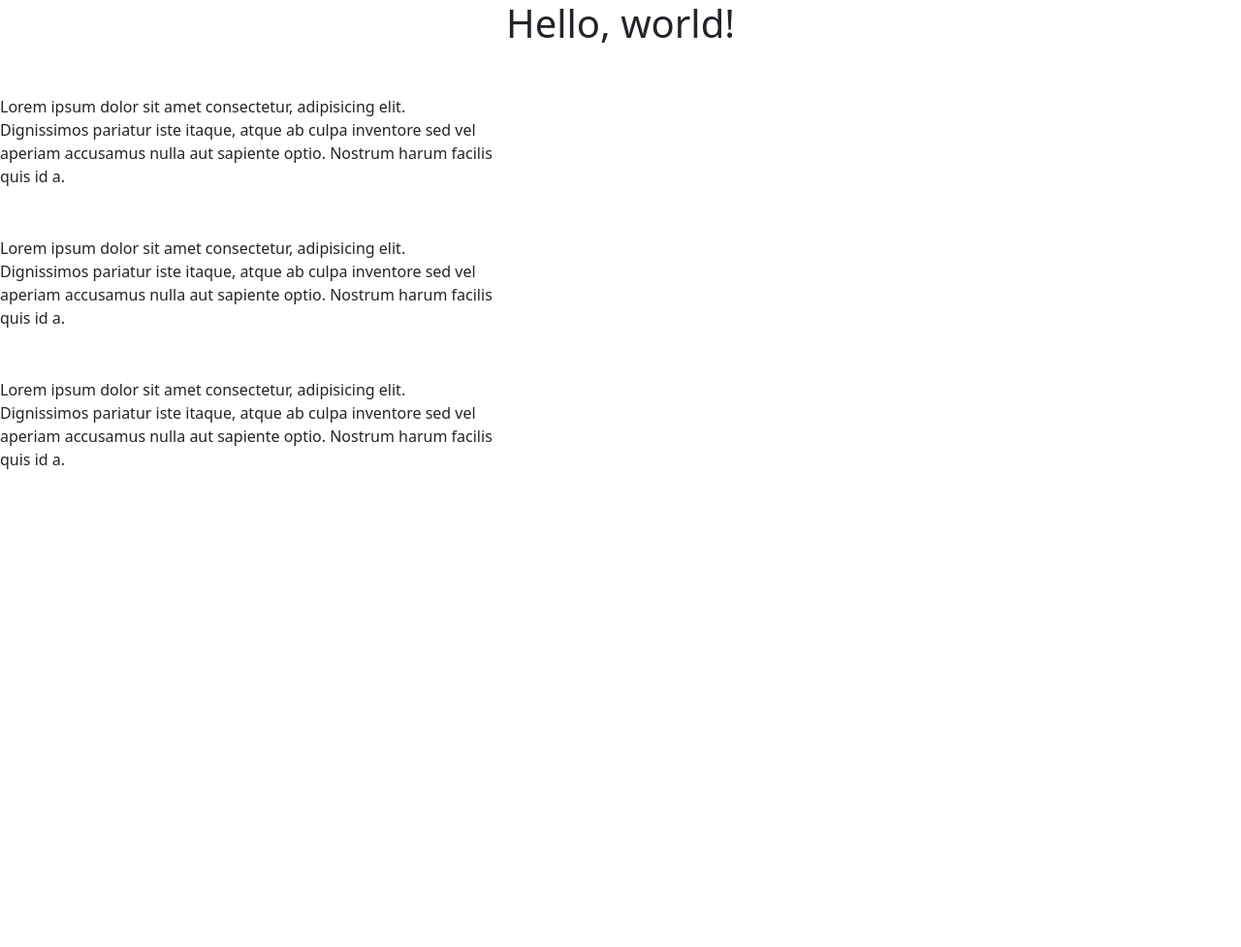
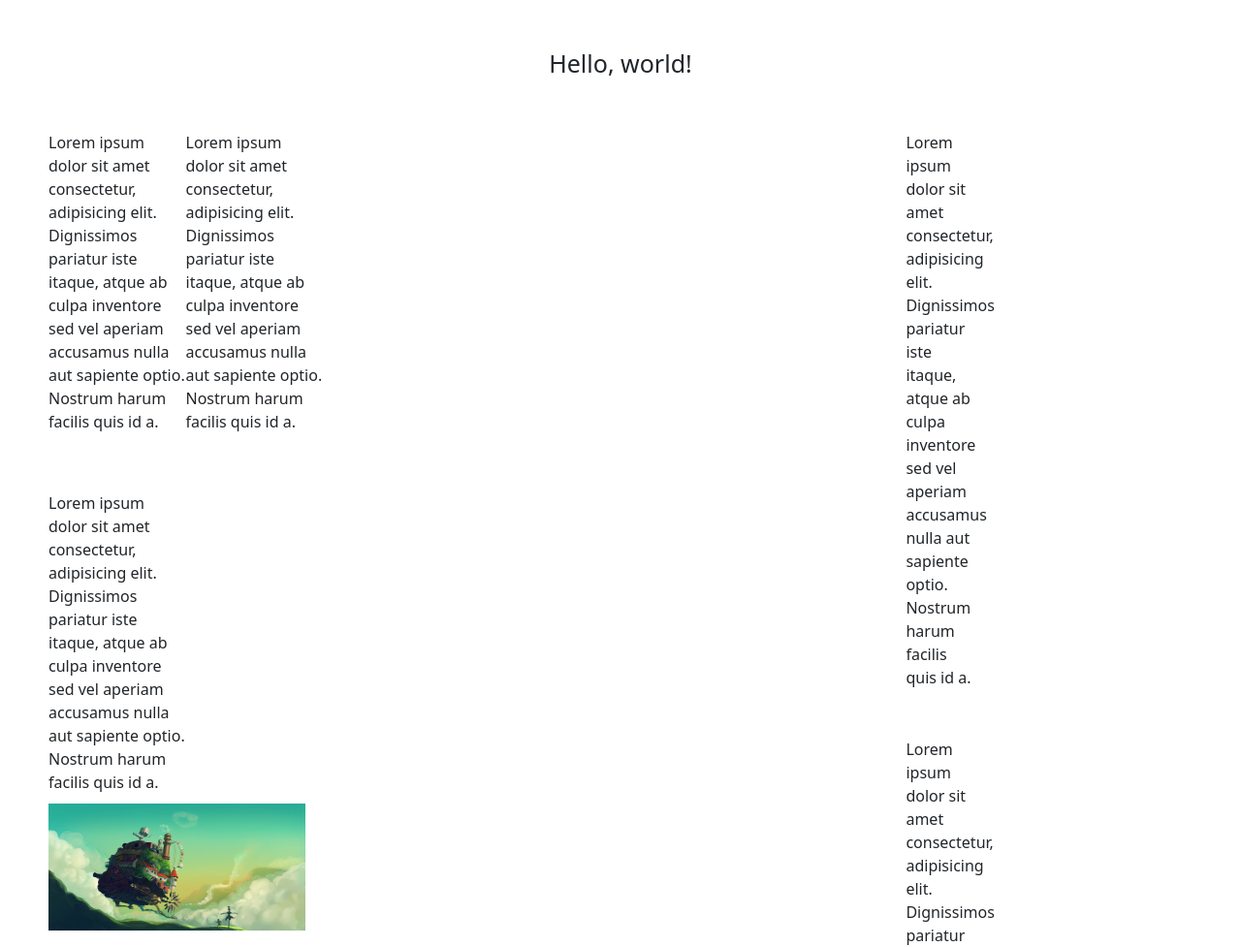
Before and after one commit to PrBe/prbe.github.io, a plain HTML site: page index.html in a window 1280 px wide. Shown: the top 977 px of the page at 97% size. Before the commit the page ends 800 px from the top, so only its background shows below. Drawn offline with nearby package versions, Linux system fonts and the light colour scheme.

Commit message:
ajout article

```diff
--- a/index.html
+++ b/index.html
@@ -10,29 +10,51 @@
     <link href="https://cdn.jsdelivr.net/npm/bootstrap@5.1.3/dist/css/bootstrap.min.css" rel="stylesheet"
         integrity="sha384-1BmE4kWBq78iYhFldvKuhfTAU6auU8tT94WrHftjDbrCEXSU1oBoqyl2QvZ6jIW3" crossorigin="anonymous">
 
+    <link rel="stylesheet" href="style.css">
+
     <title>Hello, world!</title>
 
-    <style>
-        h1 {
-            text-align: center;
-        }
-
-        p{
-            margin-top: 50px;
-            width: 40%;
-        }
-    </style>
 </head>
 
 <body>
-    <h1>Hello, world!</h1>
 
-    <p>Lorem ipsum dolor sit amet consectetur, adipisicing elit. Dignissimos pariatur iste itaque, atque ab culpa
+    <header>
+        <h1>Hello, world!</h1>
+    </header>
+
+    <section class="clear-fix">
+        <article>
+            <div class="colonne-gauche">
+            <p>Lorem ipsum dolor sit amet consectetur, adipisicing elit. Dignissimos pariatur iste itaque, atque ab culpa
         inventore sed vel aperiam accusamus nulla aut sapiente optio. Nostrum harum facilis quis id a.</p>
      <p>Lorem ipsum dolor sit amet consectetur, adipisicing elit. Dignissimos pariatur iste itaque, atque ab culpa
         inventore sed vel aperiam accusamus nulla aut sapiente optio. Nostrum harum facilis quis id a.</p>
     <p>Lorem ipsum dolor sit amet consectetur, adipisicing elit. Dignissimos pariatur iste itaque, atque ab culpa
         inventore sed vel aperiam accusamus nulla aut sapiente optio. Nostrum harum facilis quis id a.</p>
+            </div>
+            <div>
+                <img src="./illu.jpg" alt="illu">
+            </div>
+    </article>
+
+        <article>
+            <div class="colonne-droite">
+         <p>Lorem ipsum dolor sit amet consectetur, adipisicing elit. Dignissimos pariatur iste itaque, atque ab culpa
+    inventore sed vel aperiam accusamus nulla aut sapiente optio. Nostrum harum facilis quis id a.</p>
+ <p>Lorem ipsum dolor sit amet consectetur, adipisicing elit. Dignissimos pariatur iste itaque, atque ab culpa
+    inventore sed vel aperiam accusamus nulla aut sapiente optio. Nostrum harum facilis quis id a.</p>
+<p>Lorem ipsum dolor sit amet consectetur, adipisicing elit. Dignissimos pariatur iste itaque, atque ab culpa
+    inventore sed vel aperiam accusamus nulla aut sapiente optio. Nostrum harum facilis quis id a.</p>
+        </div>
+        <div>
+            <img src="./illu.jpg" alt="illu">
+        </div>
+
+
+    </article>
+    </section>
+
+
     <!-- Optional JavaScript; choose one of the two! -->
 
     <!-- Option 1: Bootstrap Bundle with Popper -->
--- /dev/null
+++ b/style.css
@@ -0,0 +1,46 @@
+html{
+    font-size: 62.5%;
+}
+body{
+    font-size: 1.6em;
+}
+
+/*classes*/
+
+.colonne-gauche{
+    width: 40%;
+}
+
+.colonne-droite{
+    width: 60%;
+}
+
+
+/*display*/
+
+section{
+    display: flex;
+    flex-wrap: row wrap;
+}
+
+section article div.colonne-gauche{
+    display: flex;
+    flex-wrap: wrap;
+}
+
+body{
+    margin: 50px;
+}
+div img{
+   width: 30%;
+   height: auto;
+}
+
+h1 {
+    text-align: center;
+}
+
+p{
+    margin-top: 50px;
+    width: 40%;
+}
```
Also changed, not shown: illu.jpg (added).
